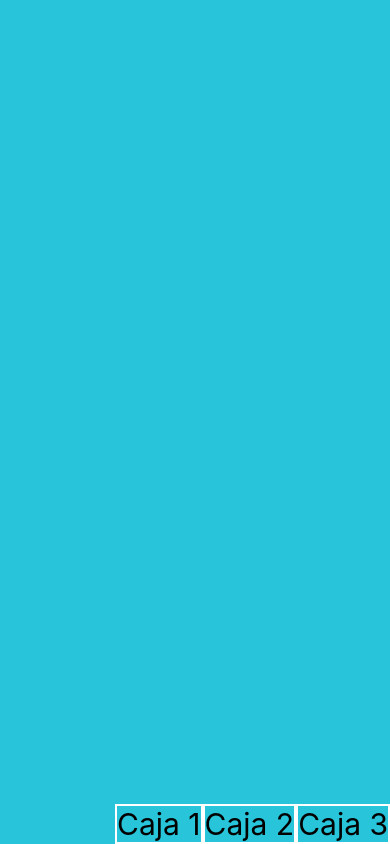
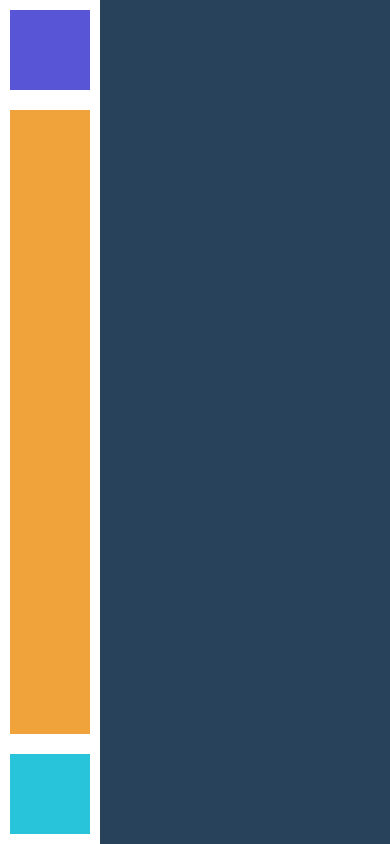
Before and after one commit to leedd87/react-native-study, a React Native app in the folder 02-MyFirstApp/: screen / in a window 390 px wide. Built offline with nearby package versions, Linux system fonts and the light colour scheme.

Commit message:
flex react native exercise

```diff
--- a/02-MyFirstApp/App.tsx
+++ b/02-MyFirstApp/App.tsx
@@ -4,6 +4,7 @@
 import { DimensionesScreen } from './src/screens/DimensionesScreen';
 import { FlexScreen } from './src/screens/FlexScreen';
 import { PositionScreen } from './src/screens/PositionScreen';
+import { TareaScreen } from './src/screens/TareaScreen';
 // import { ContadorScreen } from './src/screens/ContadorScreen';
 // import { HolaMundoScreen } from './src/screens/HolaMundoScreen';
 
@@ -15,7 +16,8 @@
             {/* <BoxObjectModelScreen /> */}
             {/* <DimensionesScreen /> */}
             {/* <PositionScreen /> */}
-            <FlexScreen />
+            {/* <FlexScreen /> */}
+            <TareaScreen />
         </SafeAreaView>
 
     )
--- /dev/null
+++ b/02-MyFirstApp/src/screens/TareaScreen.tsx
@@ -0,0 +1,41 @@
+import React from 'react'
+import { StyleSheet, View } from 'react-native'
+
+export const TareaScreen = () => {
+    return (
+        <View style={styles.container}>
+            <View style={styles.cajaMorada} />
+            <View style={styles.cajaNaranja} />
+            <View style={styles.cajaAzul} />
+        </View>
+    )
+}
+
+const styles = StyleSheet.create({
+    container: {
+        flex: 1,
+        backgroundColor: "#28425B"
+    },
+    cajaMorada: {
+        width: 100,
+        height: 100,
+        borderWidth: 10,
+        borderColor: 'white',
+        backgroundColor: '#5856D6'
+    },
+    cajaNaranja: {
+        flex: 1,
+        width: 100,
+        height: 100,
+        borderWidth: 10,
+        borderColor: 'white',
+        backgroundColor: '#F0A23B'
+    },
+    cajaAzul: {
+        width: 100,
+        height: 100,
+        borderWidth: 10,
+        borderColor: 'white',
+        backgroundColor: '#28C4D9'
+    }
+})
```
